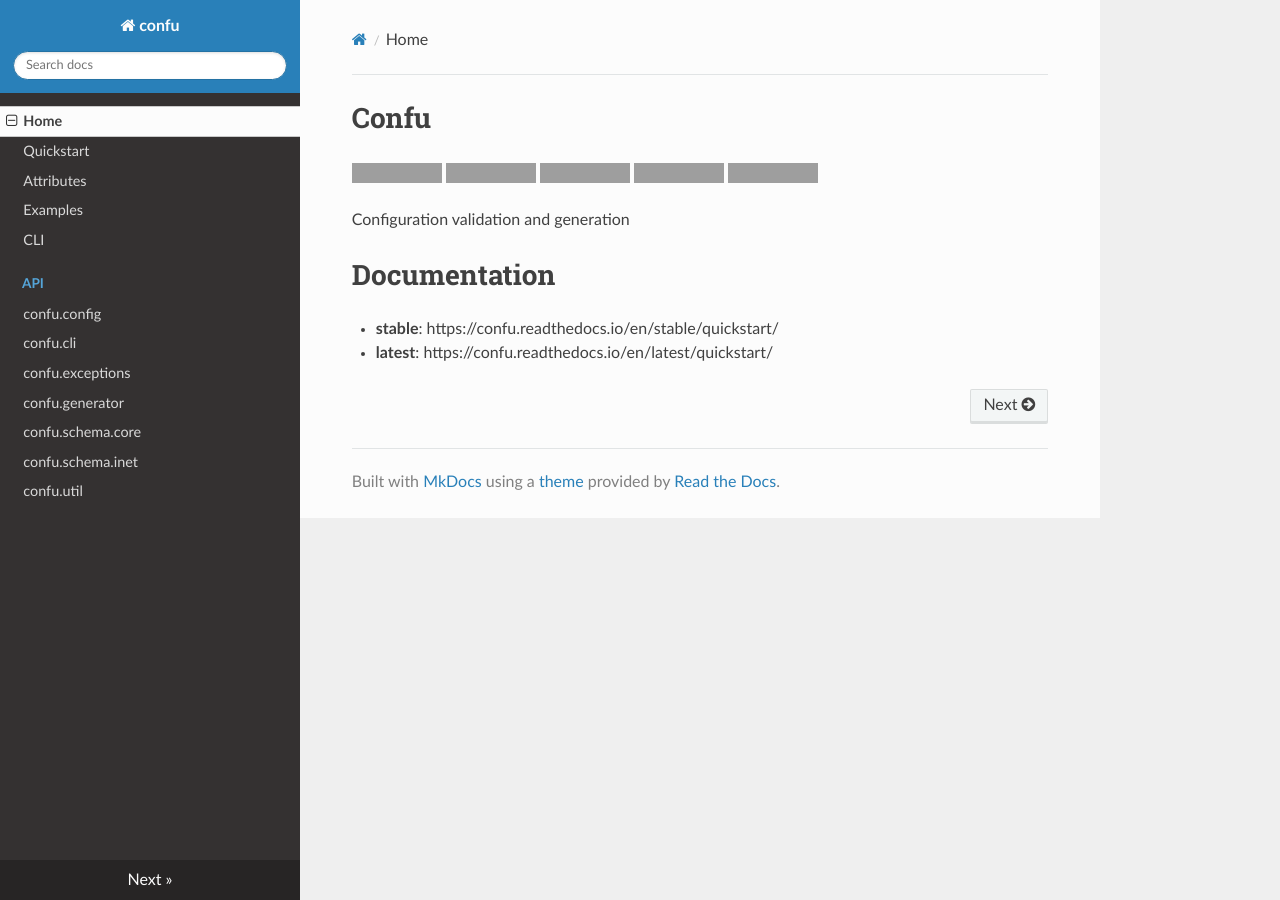
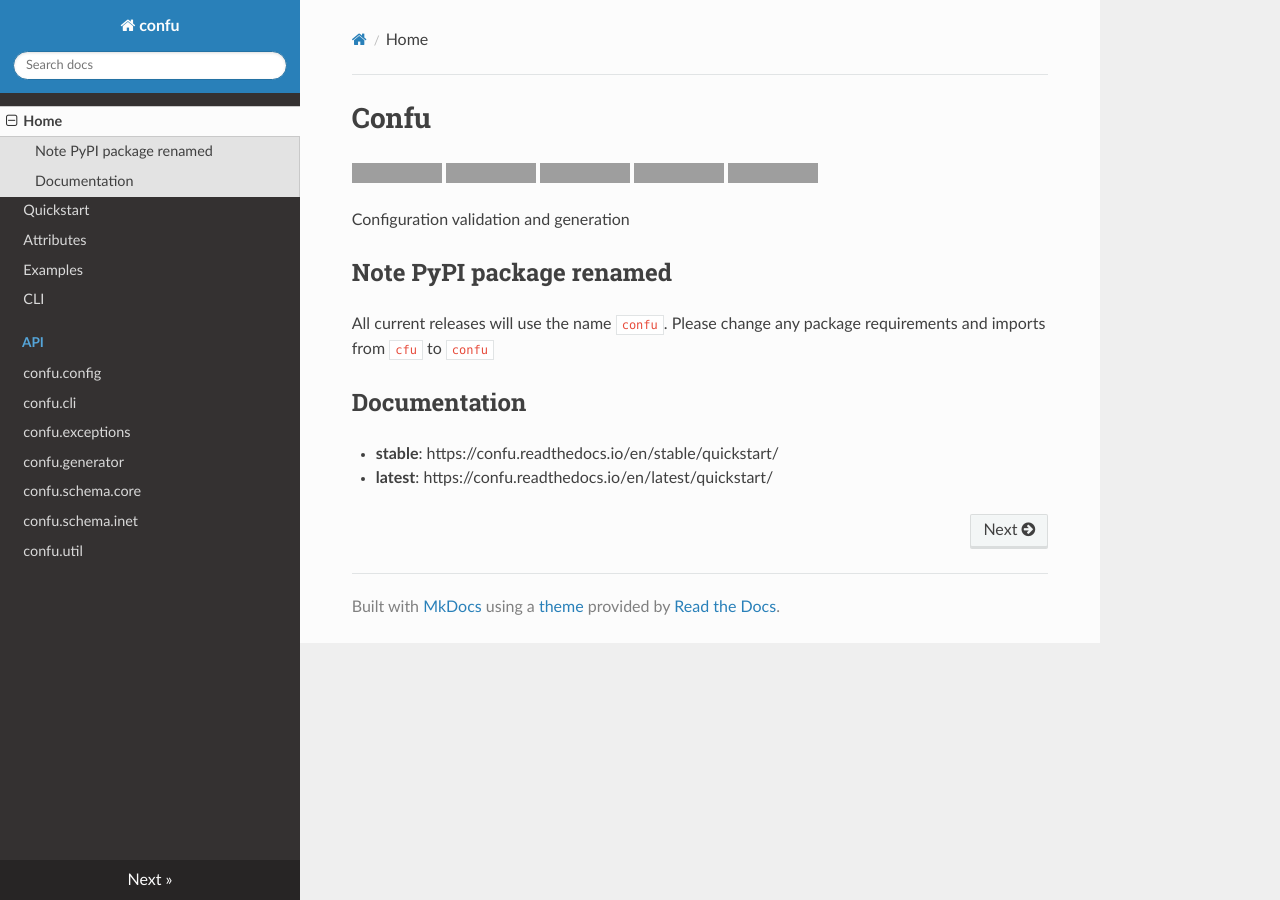
Before and after one commit to 20c/confu, an MkDocs documentation site: the page built from docs/index.md, in a window 1280 px wide. Built offline with MkDocs 1.6.1, drawn with Linux system fonts in a browser that asks for light colours; nearby versions of some CDN libraries; grey boxes are pictures that could not be loaded.

Commit message:
update package name

```diff
--- a/README.md
+++ b/README.md
@@ -1,14 +1,20 @@
 # Confu
 
-[![PyPI](https://img.shields.io/pypi/v/cfu.svg?maxAge=60)](https://pypi.python.org/pypi/cfu)
-[![PyPI](https://img.shields.io/pypi/pyversions/cfu.svg?maxAge=600)](https://pypi.python.org/pypi/cfu)
+[![PyPI](https://img.shields.io/pypi/v/confu.svg?maxAge=60)](https://pypi.python.org/pypi/confu)
+[![PyPI](https://img.shields.io/pypi/pyversions/confu.svg?maxAge=600)](https://pypi.python.org/pypi/confu)
 [![Travis CI](https://img.shields.io/travis/20c/confu.svg?maxAge=60)](https://travis-ci.org/20c/confu)
 [![Codecov](https://img.shields.io/codecov/c/github/20c/confu/master.svg?maxAge=60)](https://codecov.io/github/20c/confu)
 [![Requires.io](https://img.shields.io/requires/github/20c/confu.svg?maxAge=60)](https://requires.io/github/20c/confu/requirements)
 
 Configuration validation and generation
 
-# Documentation
+
+## Note PyPI package renamed
+
+All current releases will use the name `confu`. Please change any package requirements and imports from `cfu` to `confu`
+
+
+## Documentation
 
   - **stable**: https://confu.readthedocs.io/en/stable/quickstart/
   - **latest**: https://confu.readthedocs.io/en/latest/quickstart/
--- a/setup.py
+++ b/setup.py
@@ -8,7 +8,7 @@
 
 
 setup(
-    name='cfu',
+    name='confu',
     version=version,
     author='20C',
     author_email='code@20c.com',
```
Also changed, not shown: docs/quickstart.md (+1 -1 lines).
